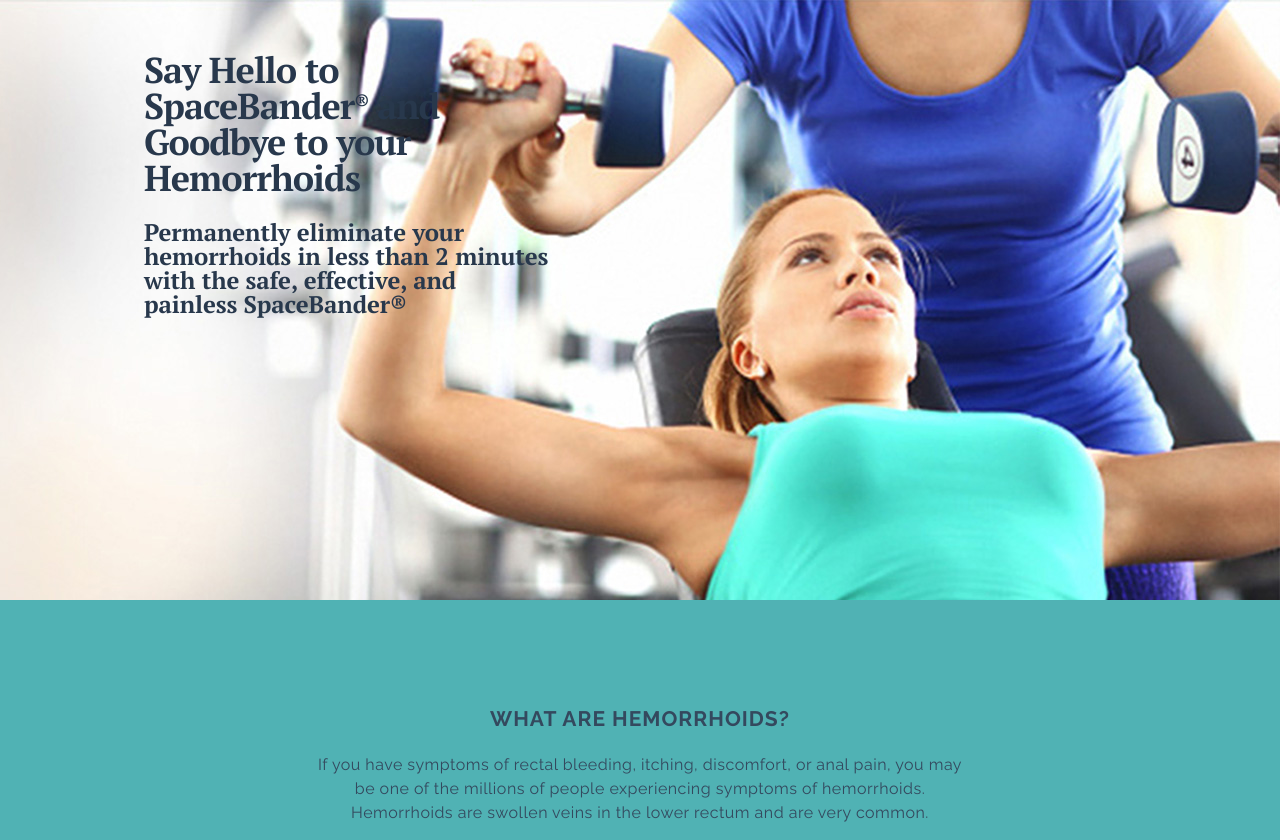
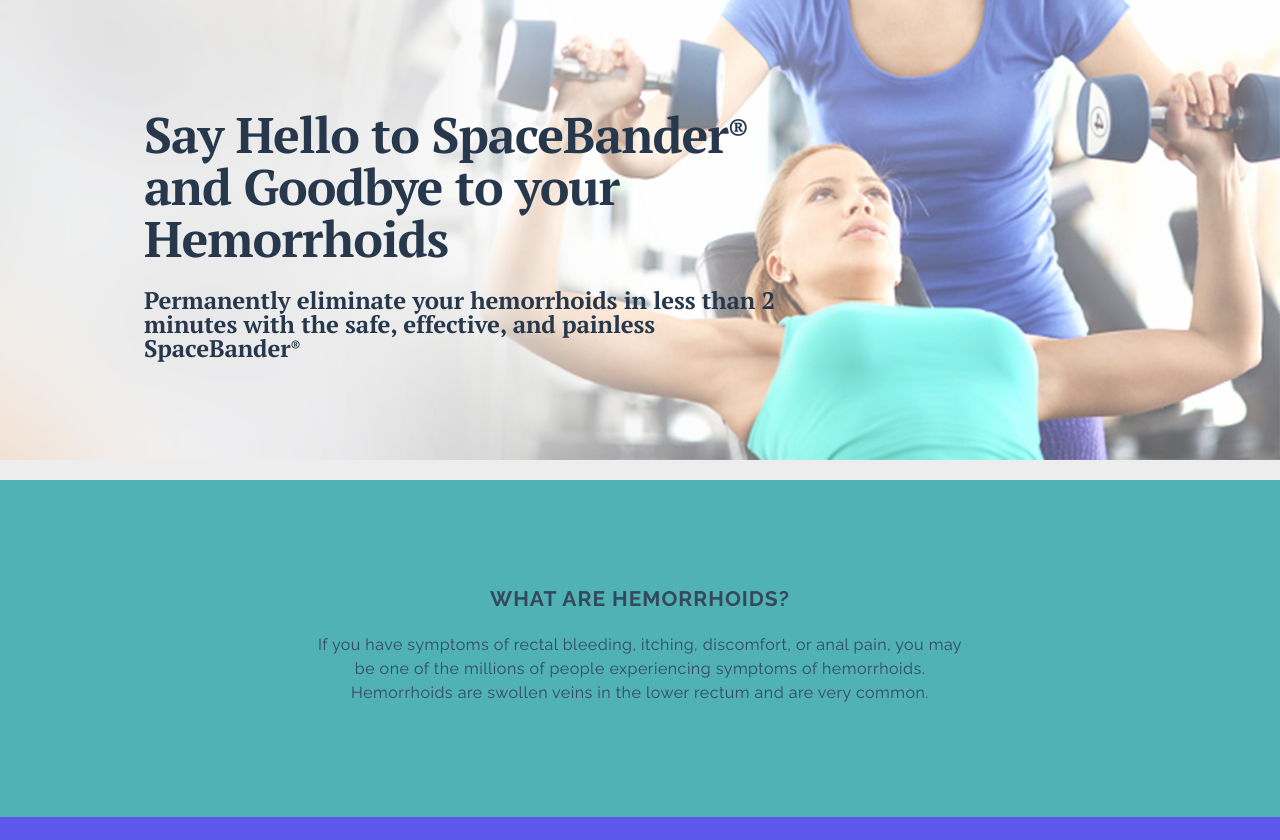
Before and after one commit to delta3d2009/Spacebander, a PHP site: page /about.php in a window 1280 px wide. Shown: the part 72-912 px from the top of the page. Run offline with PHP 8.4, Linux system fonts and the light colour scheme.

Commit message:
changes to about header

```diff
--- a/wwwroot/about.php
+++ b/wwwroot/about.php
@@ -34,9 +34,9 @@
     		<div class="container-fluid ">
     			<div class="row">
 					<div class="col-lg-12 col-md-12 col-sm-12 col-xs-12">
-						<div class="headline col-lg-6 col-md-6 col-sm-6 col-xs-6">
+						<div class="headline col-lg-9 col-md-8 col-sm-6 col-xs-6">
 							<h1>Say Hello to SpaceBander<sup>&reg;</sup> and Goodbye to your Hemorrhoids</h1>
-							<h2>Permanently eliminate your hemorrhoids in less than 2 minutes with the safe, effective, and painless SpaceBander®</h2>
+							<h2>Permanently eliminate your hemorrhoids in less than 2 minutes with the safe, effective, and painless SpaceBander<sup>&reg;</sup></h2>
 						</div>
 					</div>
 				</div>
--- a/wwwroot/css/style.css
+++ b/wwwroot/css/style.css
@@ -602,34 +602,28 @@ margin-bottom: 138px;
 
 
 .banner_bg {
-    background: url(../img/desktop/header_about.jpg) no-repeat;
-  width: 100%;
-  height: 600px;
-  background-position: top 0 right 0;
+  background: url(../img/desktop/header_about.jpg) no-repeat;
+  height: 480px;
+  background-size:cover;
+  background-position: top -20px right 0px;
 }
 
-.banner_bg  img {
+.banner_bg img {
   width:100%;
   height: auto;
 }
 
-#about_header .headline {
-    padding-top: 48px;
-    padding-left: 48px;
+.headline {
+    margin-top: 88px;
 }
 
 #about_header .headline h1 {
-    font-size: 36px;
-    line-height: 36px;
-        padding-top: 32px;
-    padding-left: 0;
-    padding-right: 80px;
+    font-size: 50px;
+    line-height: 52px;
     text-align: left;
 }
 
 #about_header .headline h2 {
-    padding-left:0;
-        padding-right: 80px;
         text-align: left;
 }
 
```
Also changed, not shown: wwwroot/find-physicians.php (+5 -5 lines), wwwroot/img/desktop/header_about.jpg, 1 other file.
